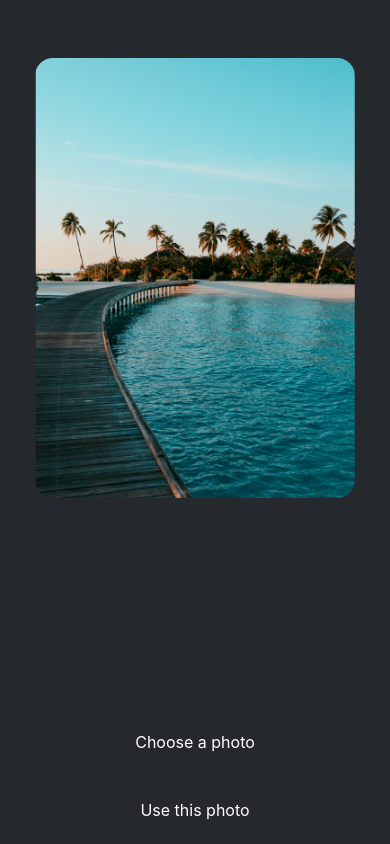
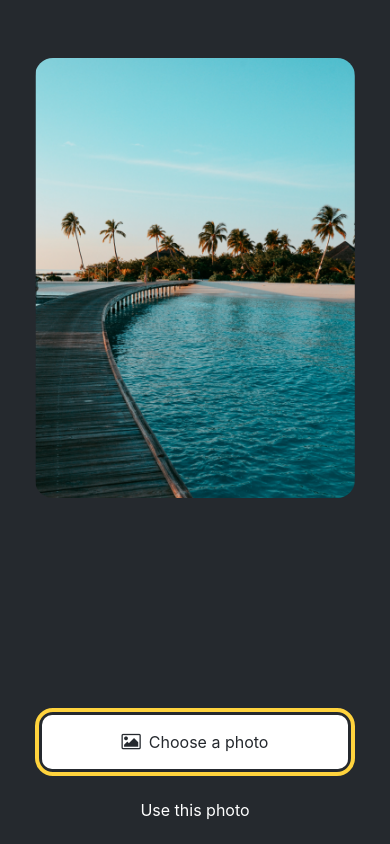
Before and after one commit to Darthpwner/StickerSmash, a React Native app: screen / in a window 390 px wide. Built offline with nearby package versions, Linux system fonts and the light colour scheme.

Commit message:
Change the theme to get the initial design

```diff
--- a/App.js
+++ b/App.js
@@ -13,7 +13,7 @@
         <ImageViewer placeholderImageSource={PlaceholderImage} />
       </View>
       <View styles={styles.footerContainer}>
-        <Button label="Choose a photo" />
+        <Button theme="primary" label="Choose a photo" />
         <Button label="Use this photo" />
       </View>
       <StatusBar style="auto" />
@@ -36,4 +36,8 @@
     height: 440,
     borderRadius: 18,
   },
+  footerContainer: {
+    flex: 1 / 3,
+    alignItems: 'center',
+  },
 });
--- a/components/Button.js
+++ b/components/Button.js
@@ -1,6 +1,28 @@
 import { StyleSheet, View, Pressable, Text } from 'react-native';
+import FontAwesome from "@expo/vector-icons/FontAwesome";
 
-export default function Button({ label }) {
+export default function Button({ label, theme }) {
+	if (theme === "primary") {
+		return (
+	      <View
+	      style={[styles.buttonContainer, { borderWidth: 4, borderColor: "#ffd33d", borderRadius: 18 }]}
+	      >
+	        <Pressable
+	          style={[styles.button, { backgroundColor: "#fff" }]}
+	          onPress={() => alert('You pressed a button.')}
+	        >
+	          <FontAwesome
+	            name="picture-o"
+	            size={18}
+	            color="#25292e"
+	            style={styles.buttonIcon}
+	          />
+	          <Text style={[styles.buttonLabel, { color: "#25292e" }]}>{label}</Text>
+	        </Pressable>
+	    </View>
+	    );
+	  }
+
 	return (
 		<View style={styles.buttonContainer}>
 			<Pressable style={styles.button} onPress={() => alert('You pressed a button.')}>
--- a/package.json
+++ b/package.json
@@ -15,7 +15,8 @@
     "react-native": "0.71.7",
     "react-native-web": "~0.18.10",
     "react-dom": "18.2.0",
-    "@expo/webpack-config": "^18.0.1"
+    "@expo/webpack-config": "^18.0.1",
+    "@expo/vector-icons": "^13.0.0"
   },
   "devDependencies": {
     "@babel/core": "^7.20.0"
```
Also changed, not shown: 1 other file (tests, documents, lock files or other folders).
